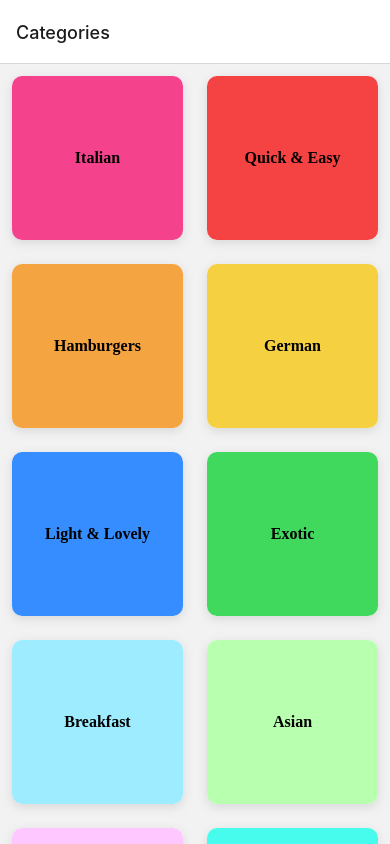
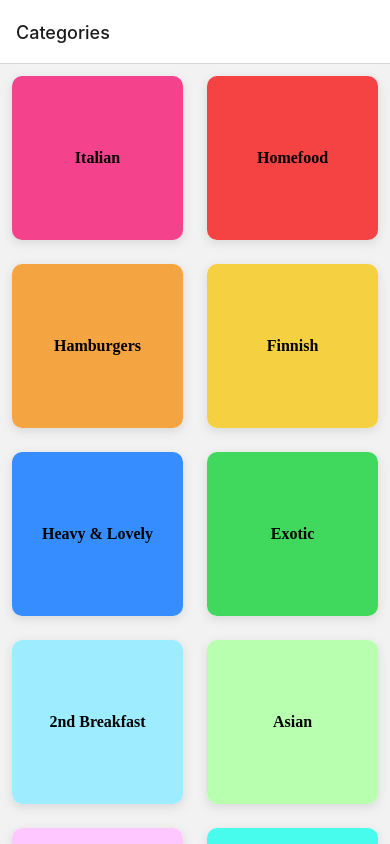
Before and after one commit to Krediann/MealsApp, a React Native app: screen /Categories in a window 390 px wide. Built offline with nearby package versions, Linux system fonts and the light colour scheme.

Commit message:
Changed titles from the categories

```diff
--- a/data/dummy-data.js
+++ b/data/dummy-data.js
@@ -3,15 +3,15 @@ import Meal from '../models/meal';
 
 export const CATEGORIES = [
   new Category('c1', 'Italian', '#f5428d'),
-  new Category('c2', 'Quick & Easy', '#f54242'),
+  new Category('c2', 'Homefood', '#f54242'),
   new Category('c3', 'Hamburgers', '#f5a442'),
-  new Category('c4', 'German', '#f5d142'),
-  new Category('c5', 'Light & Lovely', '#368dff'),
+  new Category('c4', 'Finnish', '#f5d142'),
+  new Category('c5', 'Heavy & Lovely', '#368dff'),
   new Category('c6', 'Exotic', '#41d95d'),
-  new Category('c7', 'Breakfast', '#9eecff'),
+  new Category('c7', '2nd Breakfast', '#9eecff'),
   new Category('c8', 'Asian', '#b9ffb0'),
   new Category('c9', 'French', '#ffc7ff'),
-  new Category('c10', 'Summer', '#47fced')
+  new Category('c10', 'winter', '#47fced')
 ];
 
 export const MEALS = [
```
